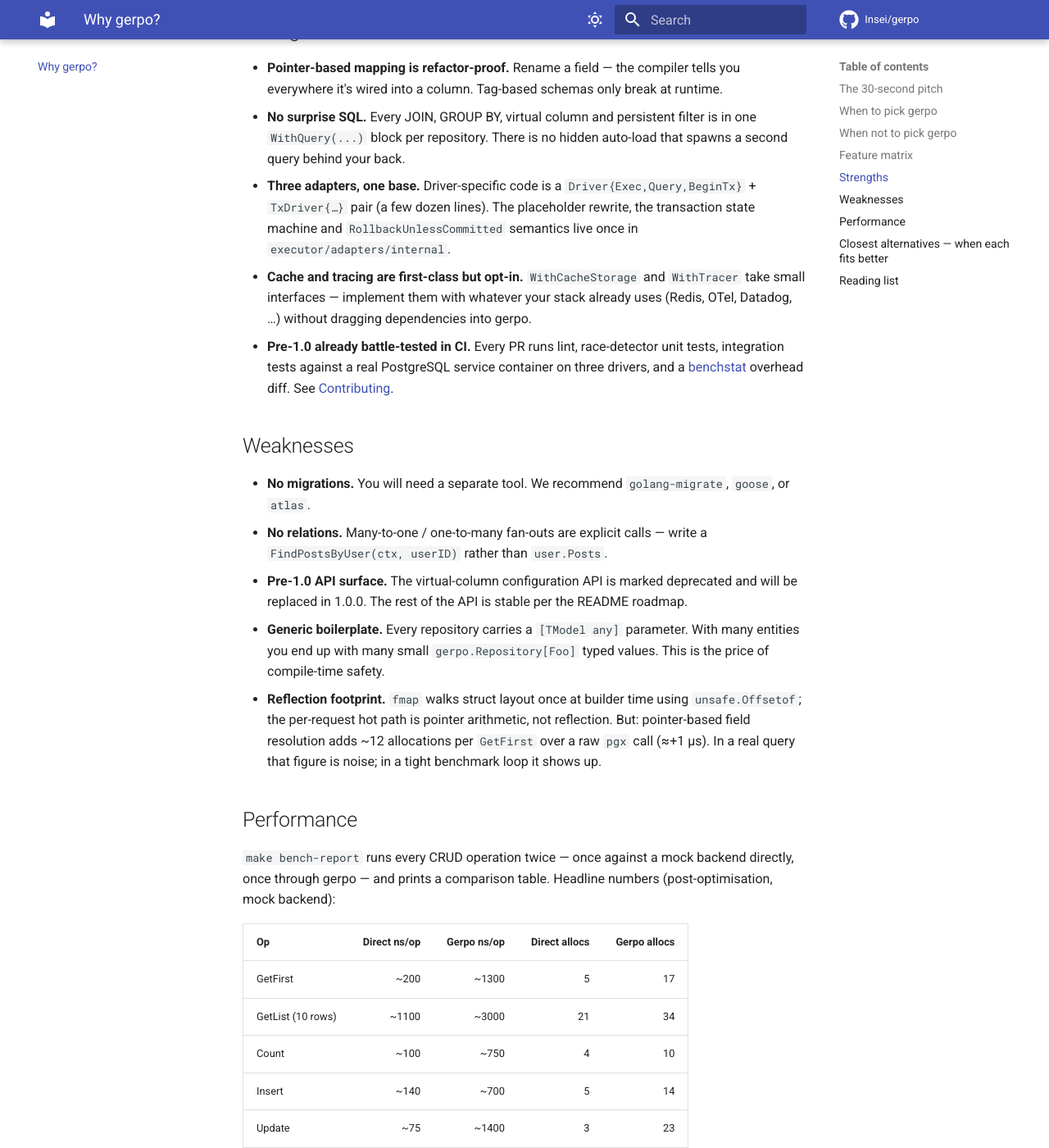
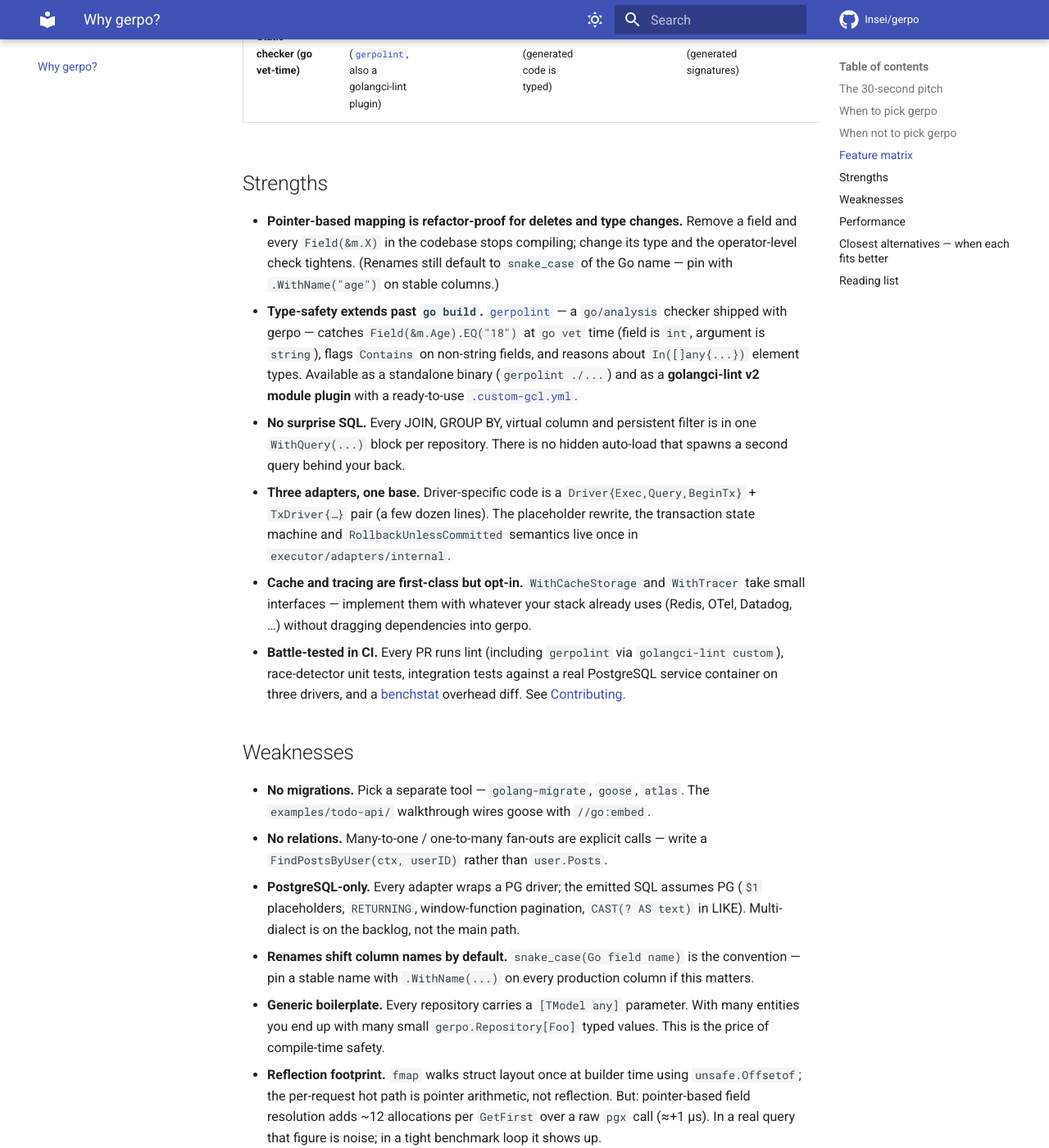
Before and after one commit to Insei/gerpo, an MkDocs documentation site: the page built from docs/why-gerpo.md, in a window 1280 px wide and 1400 px high, scrolled down 2823 px. Shown: the whole window at 82% size. Built offline with MkDocs 1.6.1 and Material for MkDocs 9.7.7, drawn with Linux system fonts in a browser that asks for light colours; comment, search, counter and statistics services are not loaded; some of the changed text lies outside the part shown.

Commit message:
docs(why-gerpo): surface gerpolint, drop stale pre-1.0 caveats
The page never mentioned the static analyzer even though it's one of
gerpo's more distinctive selling points. Add it to the 30-second pitch,
give it a dedicated bullet in Strengths (with a pointer to the
golangci-lint plugin wiring), and introduce a new Feature matrix row
"Static checker (go vet-time)" that contrasts gerpo / GORM / ent / bun
/ sqlc / sqlx head-to-head.

Drop the stale "pre-1.0" and "deprecated virtual-column API" lines
(v1.0.0 shipped 2026-04-20, the old API is gone per ff28d90). Replace
them in Weaknesses with PostgreSQL-only and the rename-shifts-snake-case
caveat — the real trade-offs a reader needs to know. Reading list picks
up static-analysis, production-setup and the todo-api example.

```diff
--- a/docs/why-gerpo.md
+++ b/docs/why-gerpo.md
@@ -5,15 +5,17 @@ Go has a healthy data-access ecosystem — full-blown ORMs, code generators, que
 ## The 30-second pitch
 
 - One **declarative configuration** per entity wires struct fields to columns through pointers — `c.Field(&m.Email)` — so renames are a refactor, not a search-and-replace through string tags.
-- Six methods per repository (`GetFirst`, `GetList`, `Count`, `Insert`, `Update`, `Delete`) cover the everyday CRUD; everything else (joins, soft-delete, virtual columns, hooks, caching, tracing) is opt-in.
+- Six methods per repository (`GetFirst`, `GetList`, `Count`, `Insert`, `Update`, `Delete`) plus `InsertMany` cover the everyday CRUD; everything else (joins, soft-delete, virtual columns, hooks, caching, tracing) is opt-in.
 - **PostgreSQL-only** today. Three bundled adapters (`pgx5`, `pgx4`, `database/sql`) all wrap PG drivers. Other dialects (MySQL, MS SQL Server, older SQLite) are on the backlog, not on the main path.
+- **Static type-checker included.** [`gerpolint`](features/static-analysis.md) catches `Field(&m.Age).EQ("18")` and friends at `go vet` time — shipped as a standalone binary **and** as a `golangci-lint` v2 module plugin.
 - **Not** an ORM. No migrations, no relations, no struct tags. Schema management is your problem (`golang-migrate`, `goose`, `atlas`, …).
+- **API stable** as of v1.0.0 (2026-04-20). Breaking changes go through SemVer majors.
 
 ## When to pick gerpo
 
 Pick gerpo when you want:
 
-- A clear, type-safe boundary between business code and SQL.
+- A clear, type-safe boundary between business code and SQL, backed by a `go/analysis` checker that enforces the rule at build time.
 - Predictable allocations and SQL generation — `make bench-report` shows the overhead per operation.
 - You run on PostgreSQL (or a PG-compatible database — CockroachDB, MariaDB ≥10.5, SQLite ≥3.35) and want multiple PG drivers behind one interface (pgx v5, pgx v4, `database/sql` + `pq` or `pgx/stdlib`).
 - Per-request caching that just turns on (`Cache`).
@@ -29,7 +31,6 @@ Skip it if:
 - You need to talk to **MySQL, MS SQL Server, or older SQLite**. gerpo emits PostgreSQL-shaped SQL and does not abstract the dialect today — see [TODO](https://github.com/insei/gerpo/blob/main/TODO.md) for the backlog.
 - Your team already runs on raw SQL and wants compile-time-checked queries from `.sql` files — pick **sqlc**.
 - You only need a thin marshalling layer over `database/sql` — pick **sqlx**.
-- You can't tolerate an API that is still pre-1.0 — gerpo is on the road to 1.0 with a stated stable subset, but the deprecated virtual-column API is still in flux.
 
 ## Feature matrix
 
@@ -50,20 +51,23 @@ Skip it if:
 | **Hooks (Before/After)** | ✓ | ✓ | ✓ | ✓ | ✗ | ✗ |
 | **Custom SQL escape hatch** | ✓ (callbacks) | ✓ (`Raw()`) | ✓ | ✓ | n/a (everything is SQL) | ✓ |
 | **Reflection** | only at config (fmap + unsafe offsets) | runtime, every call | none (generated code) | runtime | none | minimal |
+| **Static checker (go vet-time)** | ✓ ([`gerpolint`](features/static-analysis.md), also a golangci-lint plugin) | ✗ | ✓ (generated code is typed) | ✗ | ✓ (generated signatures) | ✗ |
 
 ## Strengths
 
-- **Pointer-based mapping is refactor-proof.** Rename a field — the compiler tells you everywhere it's wired into a column. Tag-based schemas only break at runtime.
+- **Pointer-based mapping is refactor-proof for deletes and type changes.** Remove a field and every `Field(&m.X)` in the codebase stops compiling; change its type and the operator-level check tightens. (Renames still default to `snake_case` of the Go name — pin with `.WithName("age")` on stable columns.)
+- **Type-safety extends past `go build`.** [`gerpolint`](features/static-analysis.md) — a `go/analysis` checker shipped with gerpo — catches `Field(&m.Age).EQ("18")` at `go vet` time (field is `int`, argument is `string`), flags `Contains` on non-string fields, and reasons about `In([]any{...})` element types. Available as a standalone binary (`gerpolint ./...`) and as a **golangci-lint v2 module plugin** with a ready-to-use [`.custom-gcl.yml`](https://github.com/insei/gerpo/blob/main/.custom-gcl.yml).
 - **No surprise SQL.** Every JOIN, GROUP BY, virtual column and persistent filter is in one `WithQuery(...)` block per repository. There is no hidden auto-load that spawns a second query behind your back.
 - **Three adapters, one base.** Driver-specific code is a `Driver{Exec,Query,BeginTx}` + `TxDriver{…}` pair (a few dozen lines). The placeholder rewrite, the transaction state machine and `RollbackUnlessCommitted` semantics live once in `executor/adapters/internal`.
 - **Cache and tracing are first-class but opt-in.** `WithCacheStorage` and `WithTracer` take small interfaces — implement them with whatever your stack already uses (Redis, OTel, Datadog, …) without dragging dependencies into gerpo.
-- **Pre-1.0 already battle-tested in CI.** Every PR runs lint, race-detector unit tests, integration tests against a real PostgreSQL service container on three drivers, and a [benchstat](https://pkg.go.dev/golang.org/x/perf/cmd/benchstat) overhead diff. See [Contributing](architecture/contributing.md).
+- **Battle-tested in CI.** Every PR runs lint (including `gerpolint` via `golangci-lint custom`), race-detector unit tests, integration tests against a real PostgreSQL service container on three drivers, and a [benchstat](https://pkg.go.dev/golang.org/x/perf/cmd/benchstat) overhead diff. See [Contributing](architecture/contributing.md).
 
 ## Weaknesses
 
-- **No migrations.** You will need a separate tool. We recommend `golang-migrate`, `goose`, or `atlas`.
+- **No migrations.** Pick a separate tool — `golang-migrate`, `goose`, `atlas`. The `examples/todo-api/` walkthrough wires goose with `//go:embed`.
 - **No relations.** Many-to-one / one-to-many fan-outs are explicit calls — write a `FindPostsByUser(ctx, userID)` rather than `user.Posts`.
-- **Pre-1.0 API surface.** The virtual-column configuration API is marked deprecated and will be replaced in 1.0.0. The rest of the API is stable per the README roadmap.
+- **PostgreSQL-only.** Every adapter wraps a PG driver; the emitted SQL assumes PG (`$1` placeholders, `RETURNING`, window-function pagination, `CAST(? AS text)` in LIKE). Multi-dialect is on the backlog, not the main path.
+- **Renames shift column names by default.** `snake_case(Go field name)` is the convention — pin a stable name with `.WithName(...)` on every production column if this matters.
 - **Generic boilerplate.** Every repository carries a `[TModel any]` parameter. With many entities you end up with many small `gerpo.Repository[Foo]` typed values. This is the price of compile-time safety.
 - **Reflection footprint.** `fmap` walks struct layout once at builder time using `unsafe.Offsetof`; the per-request hot path is pointer arithmetic, not reflection. But: pointer-based field resolution adds ~12 allocations per `GetFirst` over a raw `pgx` call (≈+1 µs). In a real query that figure is noise; in a tight benchmark loop it shows up.
 
@@ -95,5 +99,8 @@ Those ratios look scary in isolation. **In a real database round-trip** (50 µs
 
 - [Get started](index.md) — install + 30-line example.
 - [Features](features/index.md) — every capability with code samples.
+- [Static analysis (gerpolint)](features/static-analysis.md) — what the checker catches, which rules exist, how to wire the golangci-lint plugin.
+- [Production-ready setup](production-setup.md) — pgx v5 + goose + OpenTelemetry + cache + domain errors.
+- [Runnable example](https://github.com/Insei/gerpo/tree/main/examples/todo-api) — CRUD REST service (~350 LoC) with goose migrations and docker-compose.
 - [Architecture](architecture/index.md) — internals for contributors.
 - [API reference](https://pkg.go.dev/github.com/insei/gerpo) — runnable godoc examples next to every method.
```
